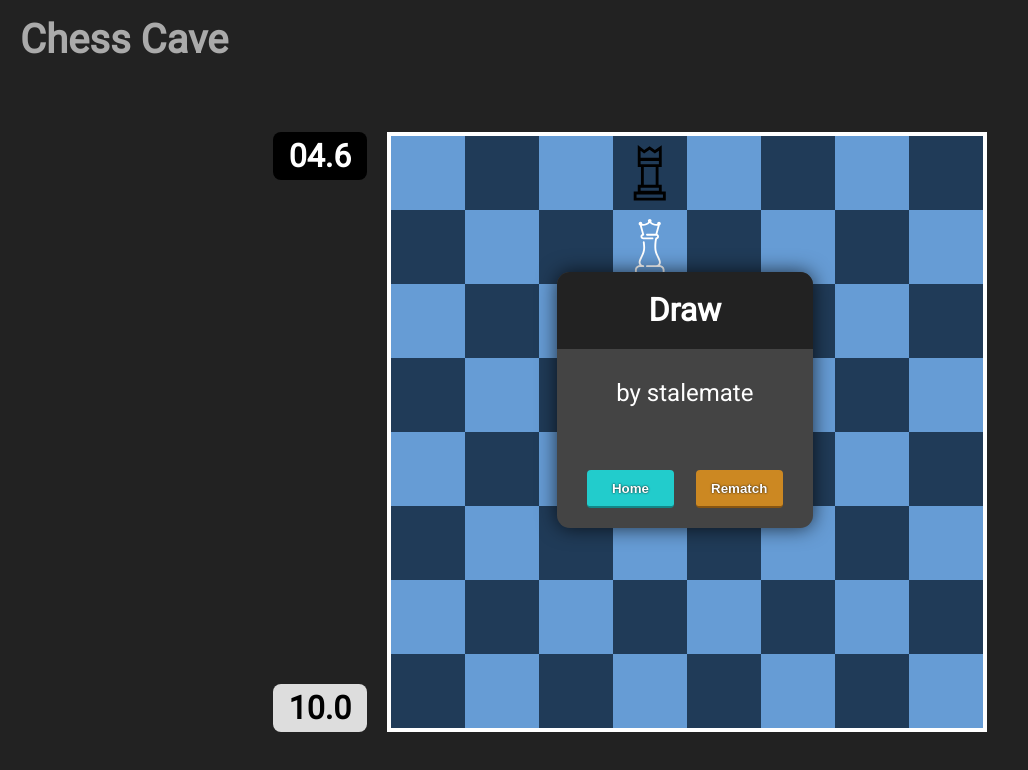
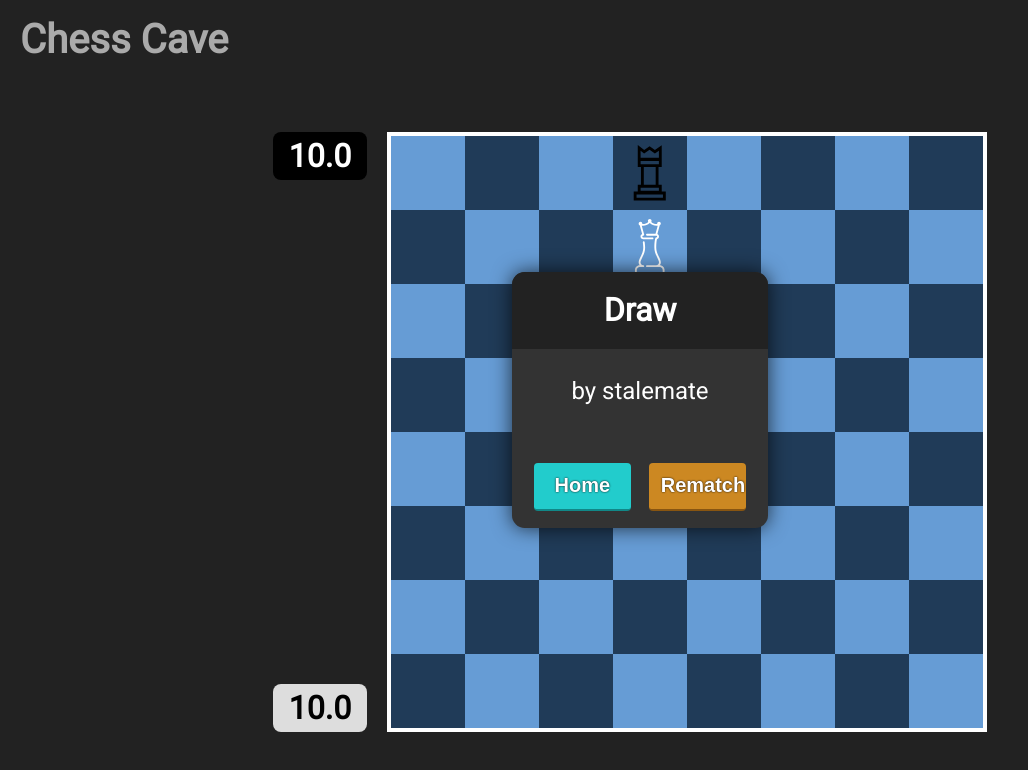
Before and after one commit to CameronHonis/chess-client, a React (Create React App) app: page / in a window 1280 px wide. Shown: the top 770 px of the page, without its empty margins (0-1028 px from the left). Built offline with nearby package versions, Linux system fonts and the light colour scheme; no server answers.

Commit message:
refactor app-level state to be wrapped by a useReducer, added pause to timer when board is terminal

```diff
--- a/src/App.tsx
+++ b/src/App.tsx
@@ -2,62 +2,38 @@ import React from 'react';
 import {MatchPicker} from "./components/match_picker/match_picker";
 import {Header} from "./components/header";
 import {MessageEventName} from "./models/enums/message_event_name";
-import {Match} from "./models/match";
 import {Board} from "./components/board";
 import "./styles/app.css";
-import {BoardState} from "./models/board_state";
-import {TimeControl} from "./models/time_control";
+import {AppState, initAppState} from "./models/state/app_state";
+import {appStateReducer} from "./reducers/app_state_reducer";
+import {MatchUpdateReceived} from "./models/actions/match_update_received";
+import {AppStateAction} from "./models/actions/app_state_action";
+import {Page} from "./models/enums/page";
 
-export enum Page {
-    HOME = "HOME",
-    BOARD = "BOARD"
-}
+export const appStateContext = React.createContext<[AppState, React.Dispatch<AppStateAction>]>([initAppState, () => {}]);
 
-export const matchContext = React.createContext<Match | null>(null);
-
-const board = BoardState.fromFEN("3k4/3Q4/3K4/8/8/8/8/8 b - - 0 1");
-board.isTerminal = true;
-const tempMatch = new Match({
-    uuid: "asdf",
-    board: board,
-    whiteTimeRemaining: 10,
-    whiteClientId: "whiteClientId",
-    blackTimeRemaining: 10,
-    blackClientId: "blackClientId",
-    timeControl: new TimeControl({
-        initialTimeSeconds: 600,
-        incrementSeconds: 0,
-        timeAfterMovesCount: 0,
-        secondsAfterMoves: 0
-    }),
-});
 function App() {
-    const [match, setMatch] = React.useState<Match | null>(tempMatch);
-    const [page, setPage] = React.useState<Page>(Page.HOME);
-    const headerRef = React.useRef<HTMLDivElement>(null);
+    const [state, dispatch] = React.useReducer(appStateReducer, initAppState);
+    React.useEffect(() => {
+        window.appState = state;
+        window.appDispatch = dispatch;
+    }, [state, dispatch]);
 
     React.useEffect(() => {
         document.addEventListener(MessageEventName.MATCH_UPDATE, (e) => {
-            setMatch(e.detail.msg.content.match);
+            dispatch(new MatchUpdateReceived({
+                newMatch: e.detail.msg.content.match,
+            }));
         });
-    }, [])
-
-    React.useEffect(() => {
-        if (match === null) {
-            setPage(Page.HOME);
-        } else {
-            window.services.timer.setFromMatch(match);
-            setPage(Page.BOARD);
-        }
-    }, [match]);
+    }, []);
 
     return (
         <div className="App">
-            <matchContext.Provider value={match}>
-                <Header headerRef={headerRef} />
-                {page === Page.HOME && <MatchPicker />}
-                {page === Page.BOARD && match && <Board header={headerRef.current}/>}
-            </matchContext.Provider>
+            <appStateContext.Provider value={[state, dispatch]}>
+                <Header />
+                {state.page === Page.HOME && <MatchPicker />}
+                {state.page === Page.BOARD && <Board />}
+            </appStateContext.Provider>
         </div>
     );
 }
--- a/src/components/board.tsx
+++ b/src/components/board.tsx
@@ -5,19 +5,23 @@ import {Square} from "../models/square";
 import {ChessPieceHelper} from "../helpers/chess_piece_helper";
 import {ChessPiece} from "../models/enums/chess_piece";
 import {Move} from "../models/move";
-import {matchContext} from "../App";
+import {appStateContext} from "../App";
 import {ReactComp, Throwable} from "../types";
 import {Clock} from "./clock";
 import {Match} from "../models/match";
 import {Summary} from "./summary";
 
 export interface BoardProps {
-    header: HTMLDivElement | null;
 }
 
-export const Board: React.FC<BoardProps> = (props) => {
-    const match = React.useContext(matchContext) as Match;
+export const Board: React.FC<BoardProps> = () => {
+    const [appState] = React.useContext(appStateContext);
     const [squareSelected, setSquareSelected] = useState<Square | null>(null);
+
+    const match = appState.match as Match;
+    React.useEffect(() => {
+        window.services.timer.setFromMatch(match);
+    }, [match]);
 
     const [targetSquareHashes, movesByStartSquareHash] = useMemo(() => {
         const _movesByStartSquareHash = match.board.getLegalMovesGroupedBySquareHash();
--- a/src/components/header.tsx
+++ b/src/components/header.tsx
@@ -2,10 +2,9 @@ import React from "react";
 import "../styles/header.css";
 
 export interface HeaderProps {
-    headerRef: React.RefObject<HTMLDivElement>;
 }
 export const Header: React.FC<HeaderProps> = (props) => {
-    return <div className="Header" ref={props.headerRef}>
+    return <div className="Header">
         <h1 id="HeaderTitle">Chess Cave</h1>
     </div>
 }
--- a/src/components/summary.tsx
+++ b/src/components/summary.tsx
@@ -32,6 +32,15 @@ export const Summary: React.FC<SummaryProps> = (props) => {
             }
         }
     }, [board, whiteTimeRemaining, blackTimeRemaining]);
+
+    const handleHomeClick = () => {
+
+    }
+
+    const handleRematchClick = () => {
+
+    }
+
     return <div className={"SummaryFrame"}>
         <div className={"Summary"}>
             <div className={"Summary-Banner"}>
@@ -40,8 +49,8 @@ export const Summary: React.FC<SummaryProps> = (props) => {
             <div className={"Summary-Body"}>
                 <p>{outcomeExpl}</p>
                 <div className={"Summary-Buttons"}>
-                    <button>Home</button>
-                    <button>Rematch</button>
+                    <button onClick={handleHomeClick}>Home</button>
+                    <button onClick={handleRematchClick}>Rematch</button>
                 </div>
             </div>
         </div>
--- a/src/global.d.ts
+++ b/src/global.d.ts
@@ -4,6 +4,9 @@ import {MessageEventPayload} from "./models/events/message_event";
 import {MessageContentType} from "./models/enums/message_content_type";
 import {MessageEventName} from "./models/enums/message_event_name";
 import {Timer} from "./services/timer";
+import {AppState} from "./models/state/app_state";
+import {AppStateAction} from "./models/actions/app_state_action";
+import React from "react";
 
 interface ArbitratorMessageEventMap {
     [MessageEventName.EMPTY]: MessageEventPayload<MessageContentType.EMPTY>;
@@ -34,6 +37,8 @@ declare global {
     }
 
     interface Window {
+        appState: AppState;
+        appDispatch: React.Dispatch<AppStateAction>;
         services: {
             authManager: AuthManager;
             arbitratorClient: ArbitratorClient;
--- /dev/null
+++ b/src/models/actions/app_state_action.ts
@@ -0,0 +1,9 @@
+export enum AppStateActionType {
+    MATCH_UPDATE_RECEIVED="MATCH_UDPATE_RECEIVED",
+
+}
+
+export abstract class AppStateAction {
+    abstract type: AppStateActionType;
+    abstract payload: any;
+}
--- /dev/null
+++ b/src/models/actions/match_update_received.ts
@@ -0,0 +1,18 @@
+import {AppStateAction, AppStateActionType} from "./app_state_action";
+import {Match} from "../match";
+
+export interface MatchUpdateReceivedPayload {
+    newMatch: Match;
+}
+
+export class MatchUpdateReceived implements AppStateAction {
+    type = AppStateActionType.MATCH_UPDATE_RECEIVED;
+    payload: MatchUpdateReceivedPayload;
+    constructor(payload: MatchUpdateReceivedPayload) {
+        this.payload = payload;
+    }
+}
+
+export function isMatchUpdateReceived(action: AppStateAction): action is MatchUpdateReceived {
+    return action.type === AppStateActionType.MATCH_UPDATE_RECEIVED;
+}
--- /dev/null
+++ b/src/models/enums/page.ts
@@ -0,0 +1,4 @@
+export enum Page {
+    HOME = "HOME",
+    BOARD = "BOARD",
+};
--- /dev/null
+++ b/src/models/state/app_state.ts
@@ -0,0 +1,39 @@
+import {Page} from "../enums/page";
+import {Match} from "../match";
+import {BoardState} from "../board_state";
+import {TimeControl} from "../time_control";
+
+const board = BoardState.fromFEN("3k4/3Q4/3K4/8/8/8/8/8 b - - 0 1");
+board.isTerminal = true;
+const tempMatch = new Match({
+    uuid: "asdf",
+    board: board,
+    whiteTimeRemaining: 10,
+    whiteClientId: "whiteClientId",
+    blackTimeRemaining: 10,
+    blackClientId: "blackClientId",
+    timeControl: new TimeControl({
+        initialTimeSeconds: 600,
+        incrementSeconds: 0,
+        timeAfterMovesCount: 0,
+        secondsAfterMoves: 0
+    }),
+});
+
+
+export class AppState {
+    page: Page;
+    match: Match | null;
+
+    constructor(appState: Partial<AppState>) {
+        this.page = appState.page || initAppState.page;
+        this.match = appState.match || initAppState.match;
+    }
+}
+
+export const initAppState = new AppState({
+    // page: Page.HOME,
+    // match: null,
+    page: Page.BOARD,
+    match: tempMatch,
+});
--- /dev/null
+++ b/src/reducers/app_state_reducer.ts
@@ -0,0 +1,15 @@
+import {AppState} from "../models/state/app_state";
+import {AppStateAction} from "../models/actions/app_state_action";
+import {Page} from "../models/enums/page";
+import {isMatchUpdateReceived} from "../models/actions/match_update_received";
+
+
+export const appStateReducer = (state: AppState, action: AppStateAction): AppState => {
+    if (isMatchUpdateReceived(action)) {
+        return new AppState({
+            page: Page.BOARD,
+            match: action.payload.newMatch,
+        });
+    }
+    throw new Error(`Uncaught action type: ${action.type}`);
+}
--- a/src/styles/summary.css
+++ b/src/styles/summary.css
@@ -8,13 +8,12 @@
     display: flex;
     justify-content: center;
     align-items: center;
-    padding-left: 7vw;
 }
 
 .Summary {
+    background: #333;
     width: 20vw;
     height: 20vw;
-    background: #444;
     border-radius: 1vw;
     overflow: hidden;
     box-shadow: 0 0 20px rgba(0, 0, 0, .7);
@@ -50,20 +49,21 @@
 }
 
 .Summary-Buttons {
-    width: 85%;
+    width: 90%;
     display: flex;
     justify-content: space-around;
 }
 
 .Summary-Buttons button {
     border: none;
-    width: 40%;
+    width: 42%;
     padding: 5%;
     border-radius: .25rem;
     color: white;
+    font-size: 1.25rem;
     font-weight: bold;
-    text-outline: 1px black;
     text-shadow: 0 0 2px black;
+    cursor: pointer;
 }
 
 .Summary-Buttons button:first-child {
@@ -71,7 +71,15 @@
     border-bottom: 2px solid #118888;
 }
 
+.Summary-Buttons button:first-child:hover{
+    background: #30eeee;
+}
+
 .Summary-Buttons button:last-child {
     background: #cc8822;
     border-bottom: 2px solid #885511;
 }
+
+.Summary-Buttons button:last-child:hover {
+    background: #eeaa33;
+}
```
Also changed, not shown: src/services/timer.ts (+5 -13 lines).
